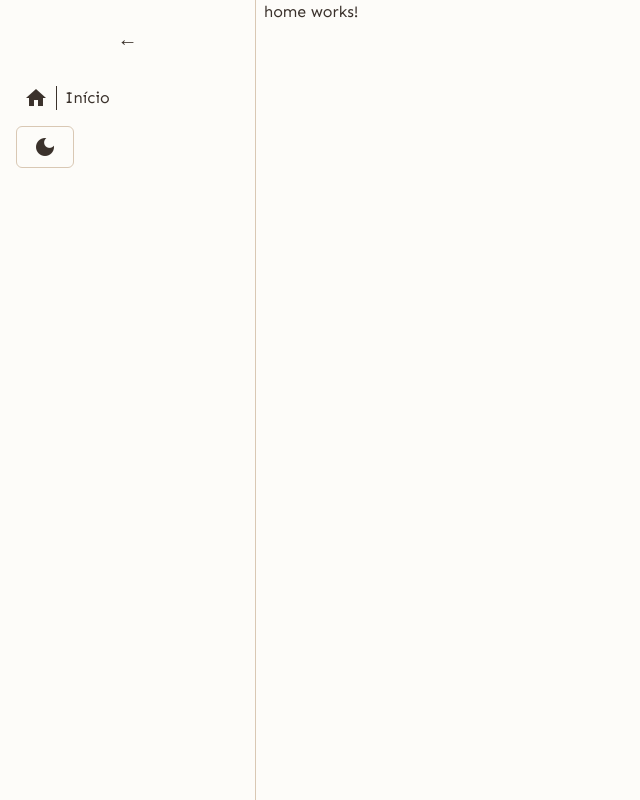
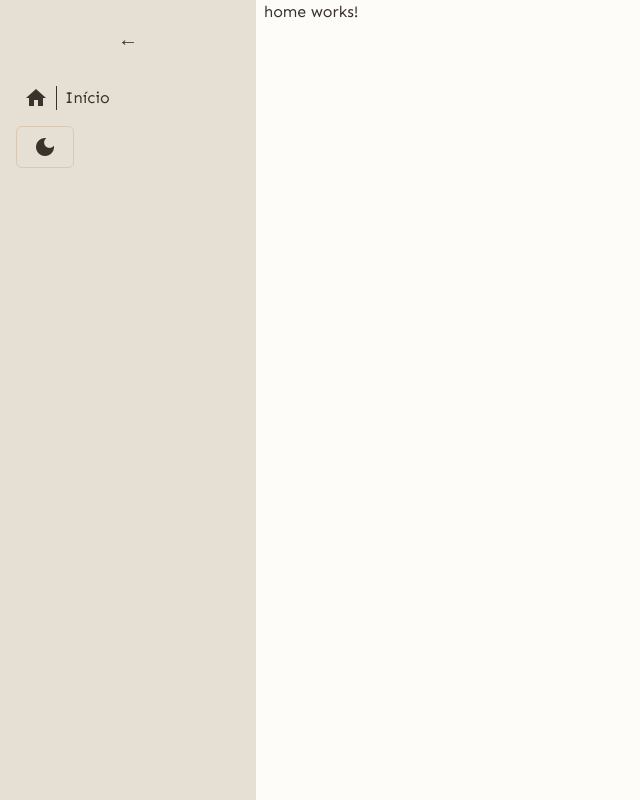
Before and after one commit to okohii/orzo-finances, an Angular app in the folder front-end/orzo/: page / in a window 1280 px wide. Shown: the whole page, without its empty margins (0-640 px from the left). Built offline with nearby package versions, Linux system fonts and the light colour scheme.

Commit message:
animações navbar

```diff
--- a/front-end/orzo/src/app/components/navbar/navbar.css
+++ b/front-end/orzo/src/app/components/navbar/navbar.css
@@ -1,10 +1,3 @@
-nav {
-  min-height: 100vh;
-  background-color: var(--color-muted);
-  border-right: 1px solid var(--color-border);
-  transition: width 0.3s ease;
-  overflow: hidden;
-}
 
 nav.expanded {
   width: 16rem; /* 256px */
@@ -12,11 +5,6 @@ nav.expanded {
 
 nav.collapsed {
   width: 4rem; /* 64px */
-}
-
-.nav-content {
-  padding: 1rem;
-  height: 100%;
 }
 
 .toggle-btn {
@@ -44,7 +32,7 @@ nav.collapsed {
   visibility: visible;
 }
 
-.nav-items .hidden {
+.nav-items.collapsing {
   opacity: 0;
   visibility: hidden;
   pointer-events: none;
--- a/front-end/orzo/src/app/components/navbar/navbar.html
+++ b/front-end/orzo/src/app/components/navbar/navbar.html
@@ -1,5 +1,5 @@
-<nav [class]="isExpanded ? 'expanded' : 'collapsed'">
-  <div class="nav-content">
+<nav [class]="isExpanded ? 'expanded' : 'collapsed' " class="min-h-[100vh] bg-muted b-r-1 border-border transition-all duration-300 ease-in-out overflow-hidden">
+  <div class="nav-content p-4 h-full">
     <button
       class="toggle-btn"
       (click)="toggleSidebar()"
@@ -8,7 +8,7 @@
       <span class="toggle-icon">{{ isExpanded ? "←" : "→" }}</span>
     </button>
 
-    <div class="nav-items" [class.hidden]="!isExpanded">
+    <div class="nav-items" [ngClass]="navItemsClass">
       <div class="links mb-2">
         <a routerLink="/" class="nav-link" [routerLinkActive]="['active']">
           <mat-icon
--- a/front-end/orzo/src/app/components/navbar/navbar.ts
+++ b/front-end/orzo/src/app/components/navbar/navbar.ts
@@ -3,23 +3,31 @@ import { NavbarService } from '../../services/navbar.service';
 import { ThemeButton } from '../theme-button/theme-button';
 import { RouterModule } from '@angular/router';
 import { MatIconModule } from '@angular/material/icon';
+import { CommonModule } from '@angular/common';
 
 
 @Component({
   selector: 'app-navbar',
   standalone: true,
-  imports: [ThemeButton, RouterModule, MatIconModule],
+  imports: [ThemeButton, RouterModule, MatIconModule, CommonModule],
   templateUrl: './navbar.html',
   styleUrl: './navbar.css'
 })
 export class Navbar {
   private navbarService = inject(NavbarService);
 
+  navItemsClass = 'nav-items';
+
   get isExpanded() {
     return this.navbarService.isExpanded();
   }
 
   toggleSidebar() {
+    if (this.isExpanded) {
+      setTimeout(() => this.navItemsClass = 'nav-items collapsing', 100);
+    } else {
+      this.navItemsClass = 'nav-items';
+    }
     this.navbarService.toggle();
   }
 }
--- a/front-end/orzo/src/app/components/theme-button/theme-button.css
+++ b/front-end/orzo/src/app/components/theme-button/theme-button.css
@@ -5,4 +5,9 @@ button {
   padding: 0.5rem 1rem;
   cursor: pointer;
   z-index: 20;
+  transition: background-color 0.3s ease, color 0.3s ease, border-color 0.3s ease;
 }
+
+mat-icon {
+  transition: color 0.3s ease;
+}
--- a/front-end/orzo/src/styles.css
+++ b/front-end/orzo/src/styles.css
@@ -1,5 +1,5 @@
 /* You can add global styles to this file, and also import other style files */
-@import url('https://fonts.googleapis.com/css2?family=Sen:wght@400..800&display=swap');
+@import url("https://fonts.googleapis.com/css2?family=Sen:wght@400..800&display=swap");
 @import "tailwindcss";
 
 @theme {
@@ -13,7 +13,7 @@
 }
 
 :root {
-    font-family: 'Sen', sans-serif;
+  font-family: "Sen", sans-serif;
 }
 
 [data-theme="dark"] {
```
Also changed, not shown: 1 other file (tests, documents, lock files or other folders).
